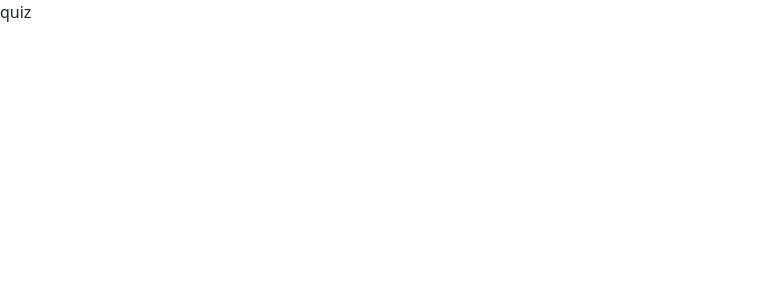
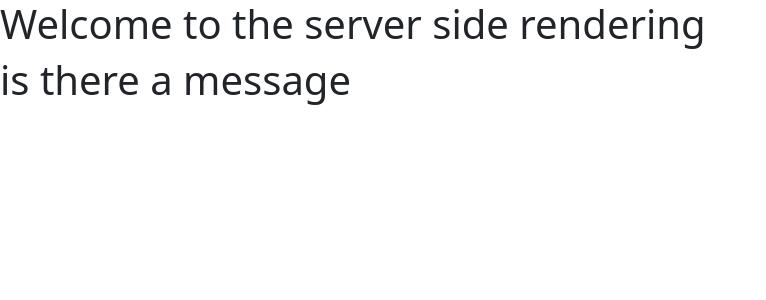
Before and after one commit to shashank08090/NextQuizzer, a Next.js app: page /quiz in a window 1280 px wide. Shown: the top 300 px of the page, without its empty margins (0-766 px from the left). Built offline with nearby package versions, Linux system fonts and the light colour scheme.

Commit message:
getserversideprops

```diff
--- a/pages/index.js
+++ b/pages/index.js
@@ -6,6 +6,7 @@ import Header from "./Header/Header";
 import Register from "./Register/Register";
 import Footer from "./Footer/Footer";
 import { useEffect } from "react";
+import Quiz from "./quiz";
 export default function Home() {
   const [logged, isloggedin] = useState("false");
 
@@ -13,6 +14,7 @@ export default function Home() {
     <div className={styles.container}>
       <Header />
       <Register />
+      <Quiz />
       <Footer />
     </div>
   );
--- a/pages/quiz.js
+++ b/pages/quiz.js
@@ -1,5 +1,17 @@
-const quiz = () => {
-  return <div>quiz</div>;
+const Quiz = ({ message }) => {
+  console.log(message);
+  return (
+    <div>
+      <h1>{message}</h1>
+      <h1>is there a message</h1>
+    </div>
+  );
 };
 
-export default quiz;
+export default Quiz;
+
+export function getServerSideProps() {
+  return {
+    props: { message: "Welcome to the server side rendering" },
+  };
+}
```
